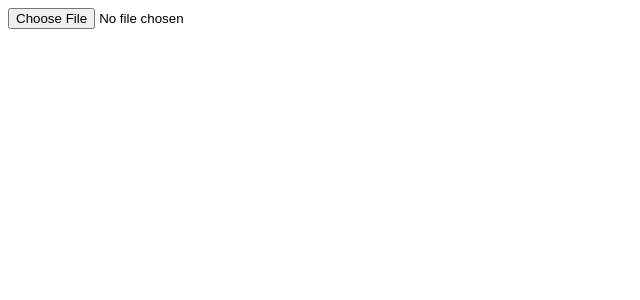
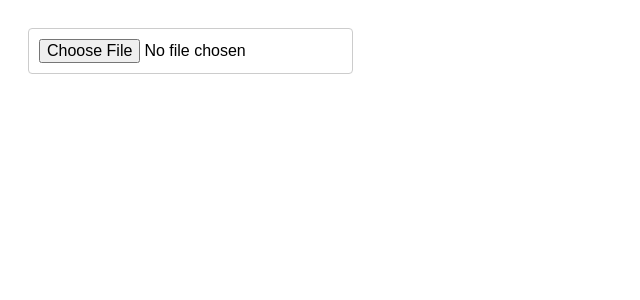
Before and after one commit to aeconick/Nikolay-Cherepov-employees, a React (Vite) app in the folder employees-react-app/: page / in a window 1280 px wide. Shown: the top 300 px of the page, without its empty margins (0-640 px from the left). Built offline with nearby package versions, Linux system fonts and the light colour scheme.

Commit message:
Add styles

```diff
--- a/employees-react-app/src/App.css
+++ b/employees-react-app/src/App.css
@@ -1,42 +1,66 @@
-/* #root {
-  max-width: 1280px;
-  margin: 0 auto;
-  padding: 2rem;
+/* EmployeeProjectTracker.css */
+
+.employee-tracker-container {
+  font-family: Arial, sans-serif;
+  padding: 20px;
+}
+
+input[type="file"] {
+  margin-bottom: 20px;
+  padding: 10px;
+  border: 1px solid #ccc;
+  border-radius: 4px;
+  font-size: 16px;
+  transition: border-color 0.3s, box-shadow 0.3s;
+}
+
+input[type="file"]:focus {
+  border-color: #007bff;
+  box-shadow: 0 0 5px rgba(0, 123, 255, 0.5);
+}
+
+.most-worked-pair {
+  background-color: #f0f0f0;
+  border-radius: 8px;
+  padding: 15px;
+  margin-bottom: 20px;
+  box-shadow: 0 2px 4px rgba(0, 0, 0, 0.1);
+}
+
+.most-worked-pair h2 {
+  font-size: 24px;
+  margin: 0;
+}
+
+.most-worked-pair p {
+  font-size: 16px;
+  margin: 10px 0;
+}
+
+.common-projects-table {
+  width: 100%;
+  border-collapse: collapse;
+  box-shadow: 0 2px 4px rgba(0, 0, 0, 0.1);
+}
+
+.common-projects-table th,
+.common-projects-table td {
+  border: 1px solid #e0e0e0;
+  padding: 10px;
   text-align: center;
 }
 
-.logo {
-  height: 6em;
-  padding: 1.5em;
-  will-change: filter;
-  transition: filter 300ms;
-}
-.logo:hover {
-  filter: drop-shadow(0 0 2em #646cffaa);
-}
-.logo.react:hover {
-  filter: drop-shadow(0 0 2em #61dafbaa);
+.common-projects-table th {
+  background-color: #f0f0f0;
+  font-weight: bold;
+  font-size: 18px;
 }
 
-@keyframes logo-spin {
-  from {
-    transform: rotate(0deg);
-  }
-  to {
-    transform: rotate(360deg);
-  }
+.common-projects-table tr:nth-child(even) {
+  background-color: #f5f5f5;
 }
 
-@media (prefers-reduced-motion: no-preference) {
-  a:nth-of-type(2) .logo {
-    animation: logo-spin infinite 20s linear;
-  }
+.common-projects-table tr:hover {
+  background-color: #d5d5d5;
+  transition: background-color 0.3s;
 }
-
-.card {
-  padding: 2em;
-}
-
-.read-the-docs {
-  color: #888;
-} */
--- a/employees-react-app/src/App.jsx
+++ b/employees-react-app/src/App.jsx
@@ -4,8 +4,6 @@ import moment from "moment";
 import "./App.css";
 
 function App() {
-  const [projects, setProjects] = useState({});
-  const [finalPair, setFinalPair] = useState({});
   const [mostWorkedPair, setMostWorkedPair] = useState(null);
 
   //parse CSV file & store it in the component state
@@ -79,10 +77,10 @@ function App() {
   };
 
   return (
-    <div className="main-container">
+    <div className="employee-tracker-container">
       <input type="file" accept=".csv" onChange={handleFileUpload} />
       {mostWorkedPair && (
-        <div>
+        <div className="most-worked-pair">
           <h2>Most Worked Pair</h2>
           <p>
             Employees {mostWorkedPair.EmpID1} and {mostWorkedPair.EmpID2} have
@@ -91,7 +89,7 @@ function App() {
         </div>
       )}
       {mostWorkedPair && (
-        <table>
+        <table className="common-projects-table">
           <thead>
             <tr>
               <th>Employee ID #1</th>
```
